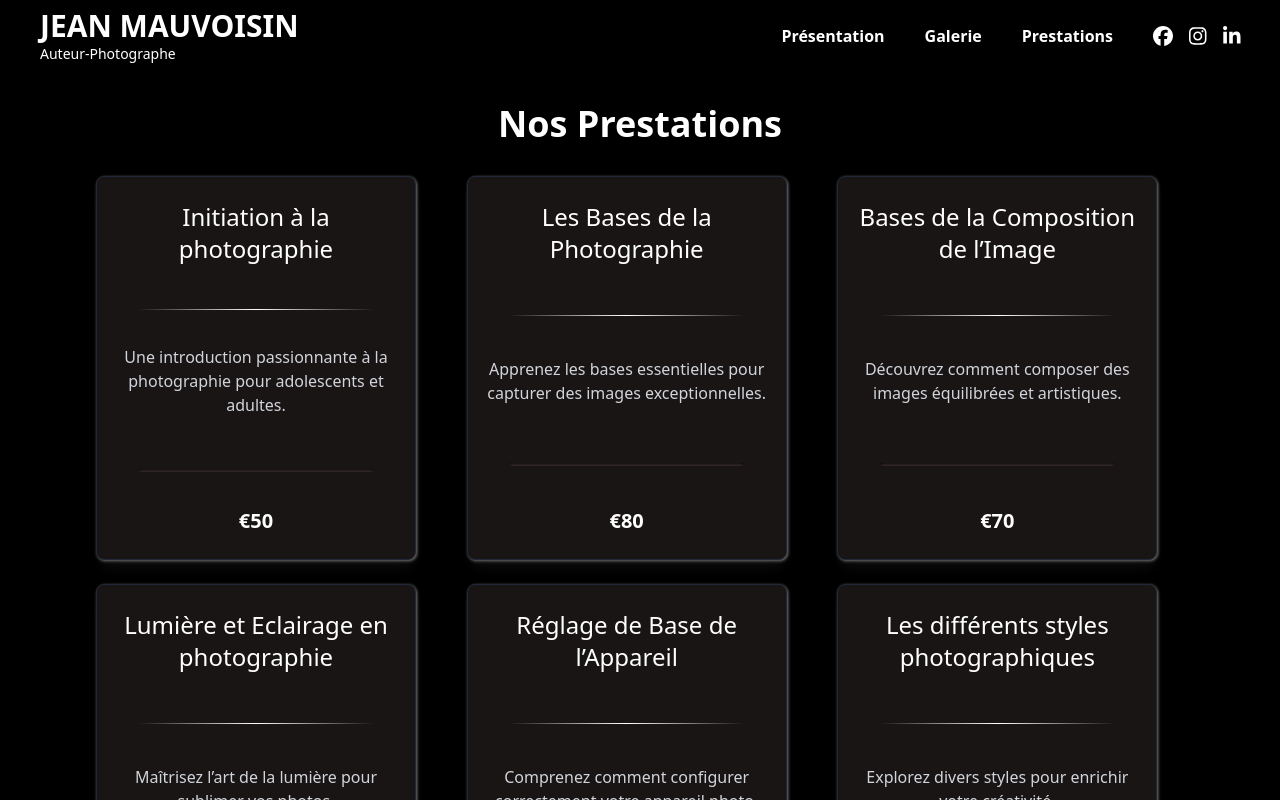
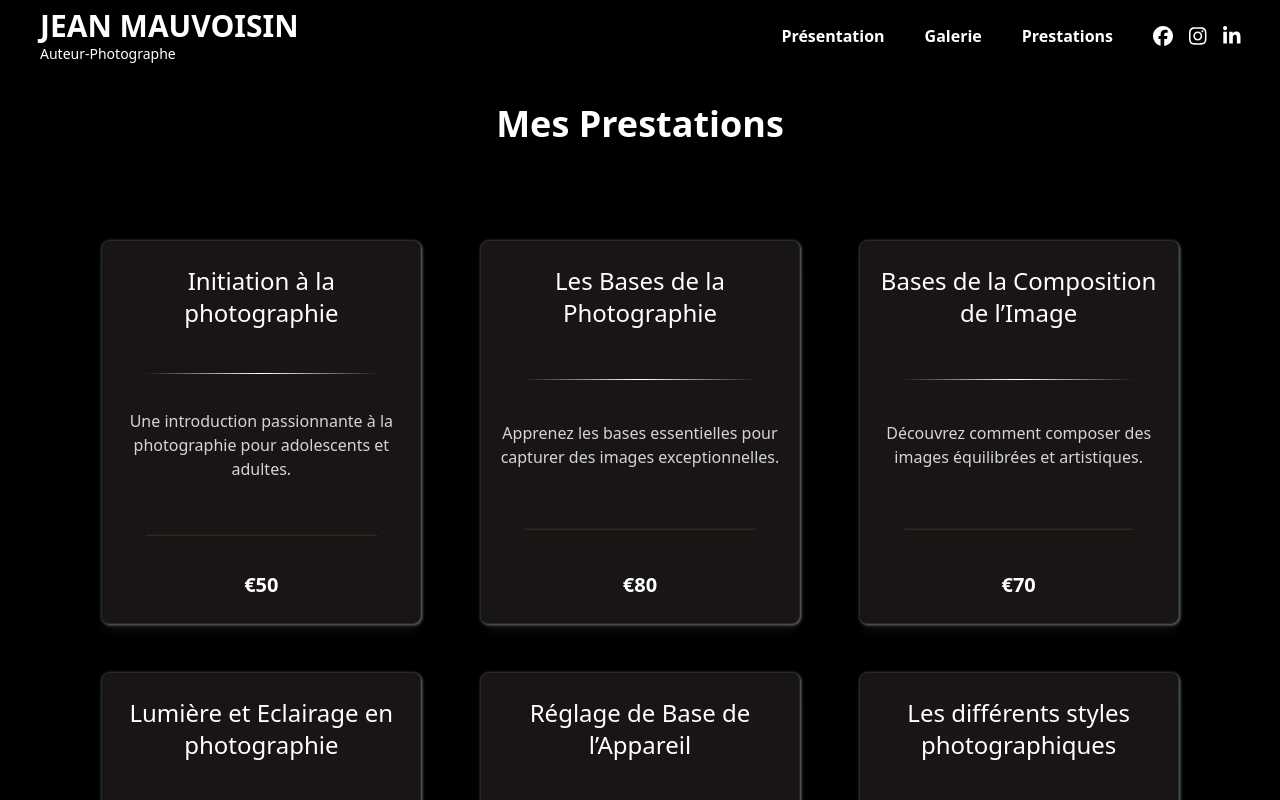
Before and after one commit to jo33200/jmauvoisinphoto, a Next.js app: page /prestations in a window 1280 px wide. Shown: the top 800 px of the page. Built offline with nearby package versions, Linux system fonts and the light colour scheme.

Commit message:
feat: update header title and enhance layout for prestations page

```diff
--- a/src/app/prestations/page.jsx
+++ b/src/app/prestations/page.jsx
@@ -58,8 +58,8 @@ const Card = ({ title, description, price }) => {
 const Prestations = () => {
   return (
     <div className="px-4 py-32 md:py-8 md:px-12 lg:px-24  min-h-screen">
-      <h1 className="text-4xl font-bold text-center text-white mb-10 md:mb-8">Nos Prestations</h1>
-      <div className="sm:grid flex flex-col justify-center items-center sm:grid-cols-2 md:grid-cols-3 lg:grid-cols-3 gap-6">
+      <h1 className="text-4xl font-bold text-center text-white mb-10 md:mb-24">Mes Prestations</h1>
+      <div className="sm:grid flex flex-col justify-center items-center sm:place-items-center sm:grid-cols-2 md:grid-cols-3 lg:grid-cols-3 gap-6 lg:gap-12 lg:max-w-7xl mx-auto">
         {prestations.map((prestation, index) => (
           <Card
             key={index}
```
